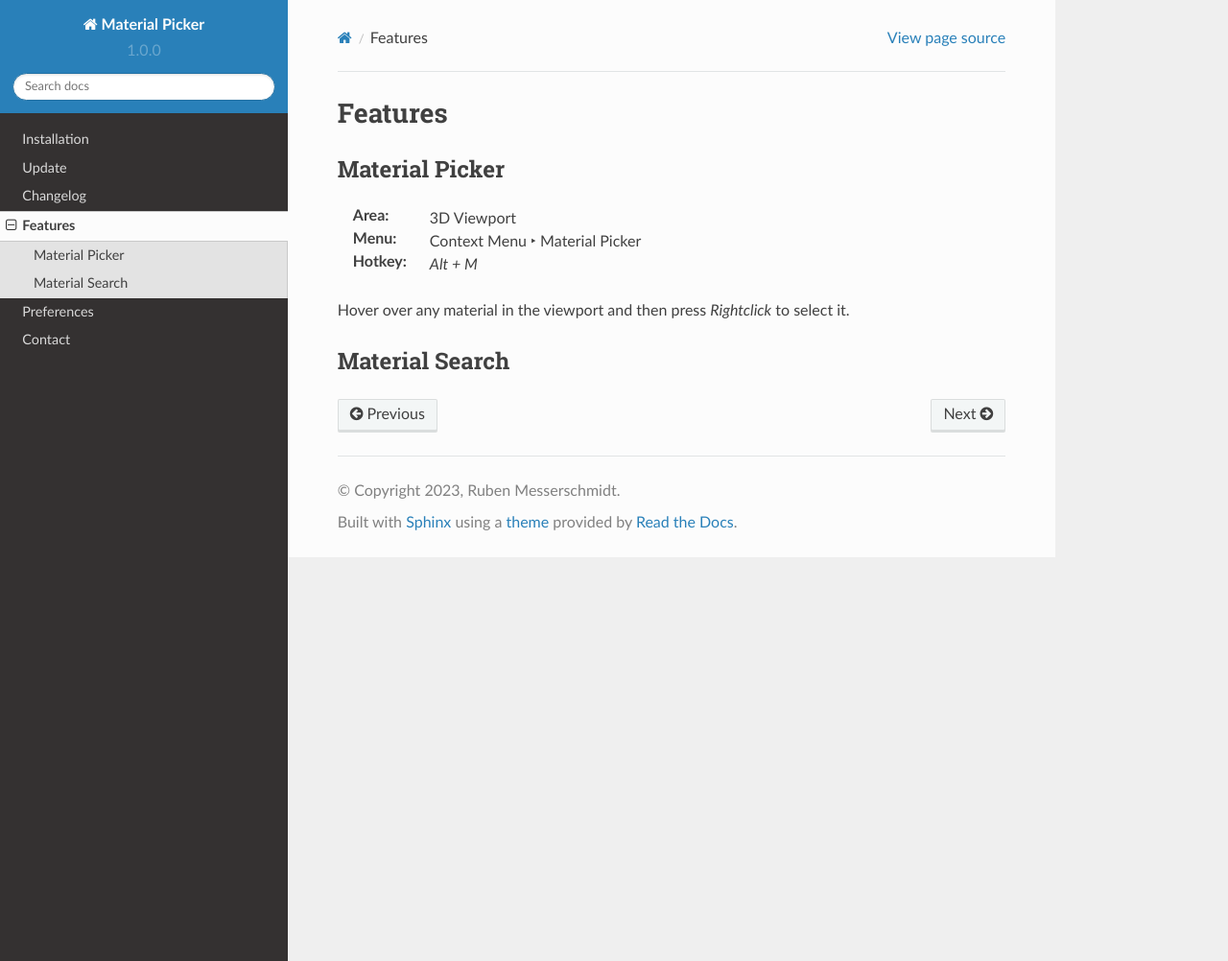
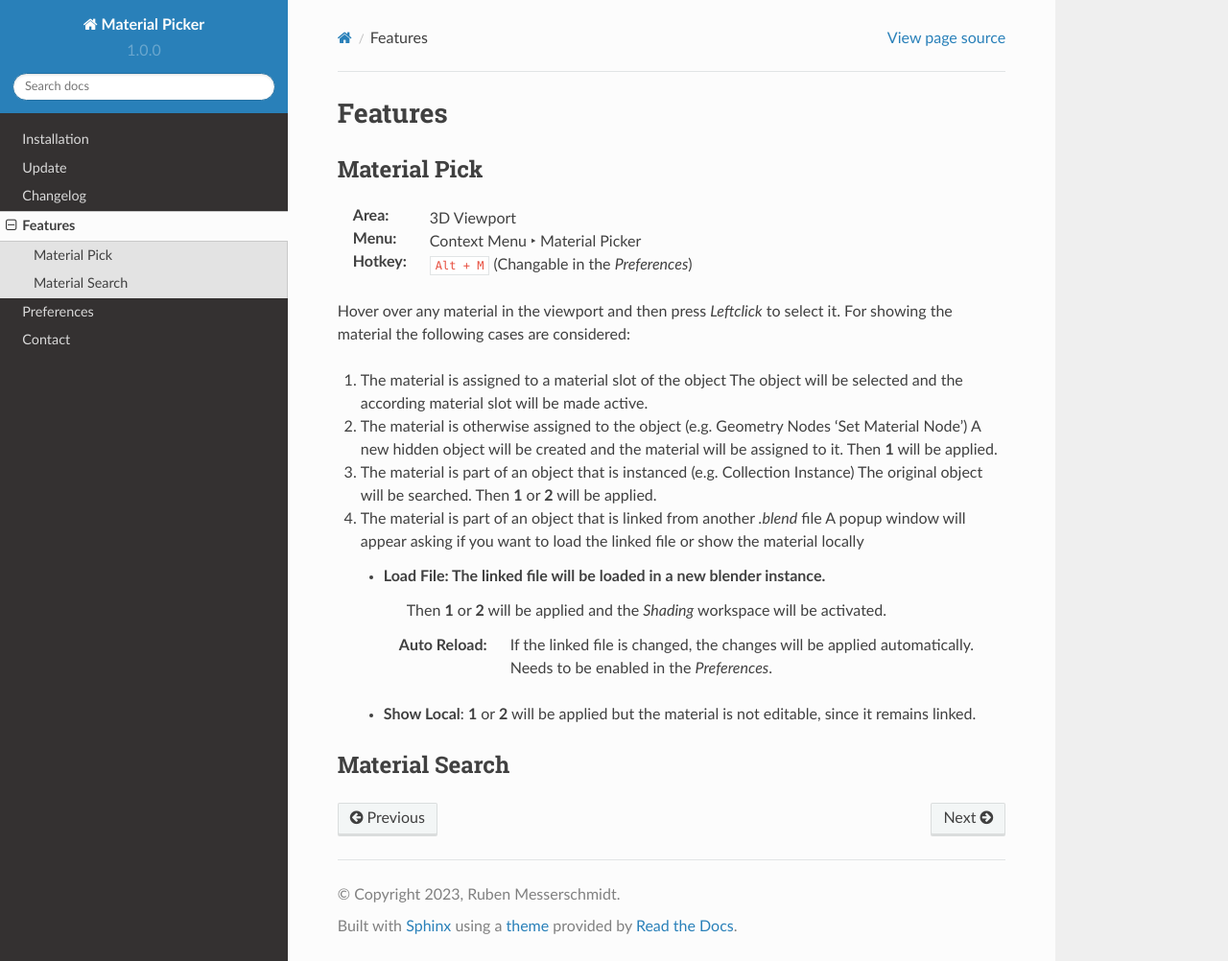
Before and after one commit to rubenmesserschmidt/Material-Picker_docs, a Sphinx documentation site: the page built from docs/source/features.rst, in a window 1280 px wide and 1002 px high. Shown: the whole window at 96% size. Built offline with Sphinx 7.4.7 and the Read the Docs theme 2.0.0, drawn with Linux system fonts in a browser that asks for light colours.

Commit message:
added material pick feature

```diff
--- a/docs/source/features.rst
+++ b/docs/source/features.rst
@@ -1,15 +1,34 @@
 Features
 ########
 
-Material Picker
-***************
-
+Material Pick
+*************
 
 :Area: 3D Viewport
 :Menu: Context Menu ‣ Material Picker
-:Hotkey: `Alt + M`
+:Hotkey: ``Alt + M`` (Changable in the *Preferences*)
 
-Hover over any material in the viewport and then press `Rightclick` to select it.
+Hover over any material in the viewport and then press `Leftclick` to select it.
+For showing the material the following cases are considered:
+
+#. The material is assigned to a material slot of the object
+   The object will be selected and the according material slot will be made active.
+
+#. The material is otherwise assigned to the object (e.g. Geometry Nodes 'Set Material Node')
+   A new hidden object will be created and the material will be assigned to it. Then **1** will be applied.
+
+#. The material is part of an object that is instanced (e.g. Collection Instance)
+   The original object will be searched. Then **1** or **2** will be applied.
+
+#. The material is part of an object that is linked from another *.blend* file
+   A popup window will appear asking if you want to load the linked file or show the material locally
+
+   * **Load File**: The linked file will be loaded in a new blender instance.
+                    Then **1** or **2** will be applied and the *Shading* workspace will be activated.
+
+     :Auto Reload: If the linked file is changed, the changes will be applied automatically. Needs to be enabled in the *Preferences*.
+
+   * **Show Local**: **1** or **2** will be applied but the material is not editable, since it remains linked.
 
 
 
```
